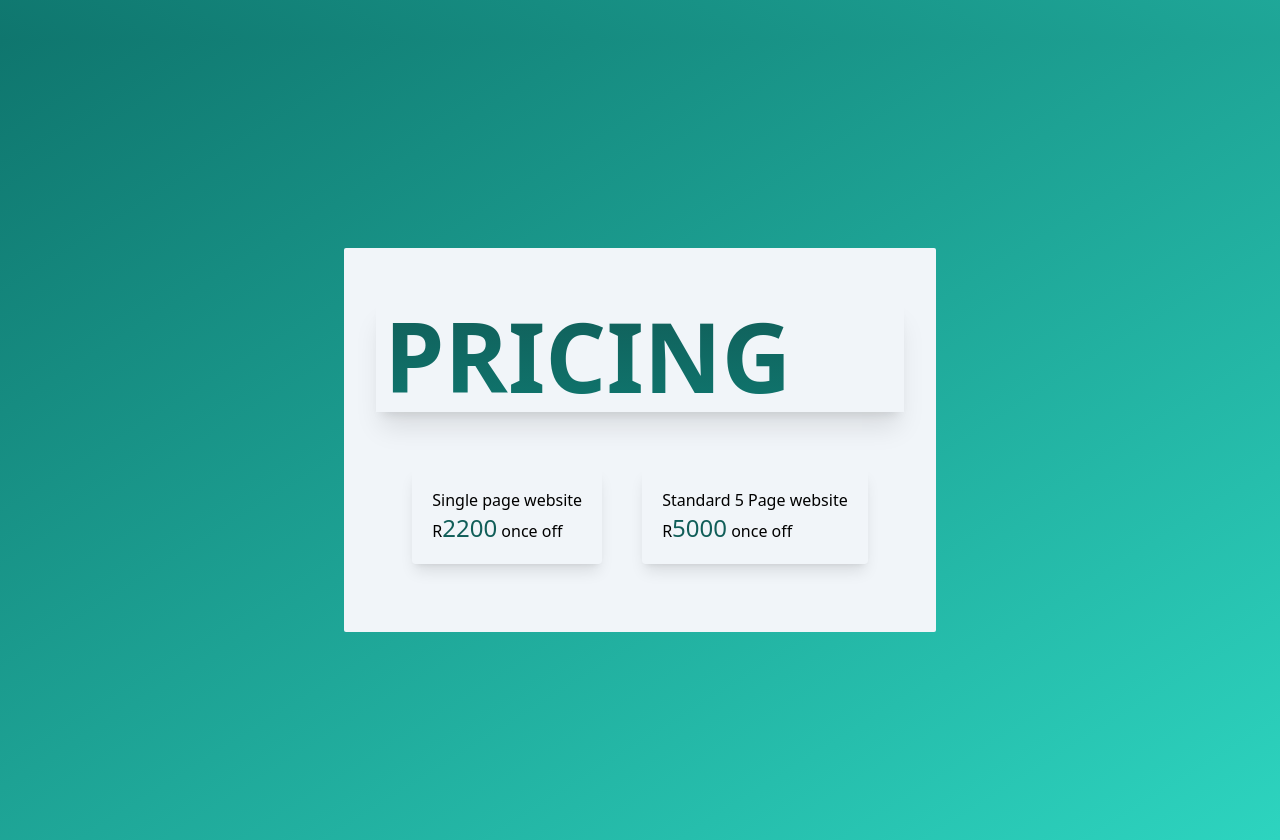
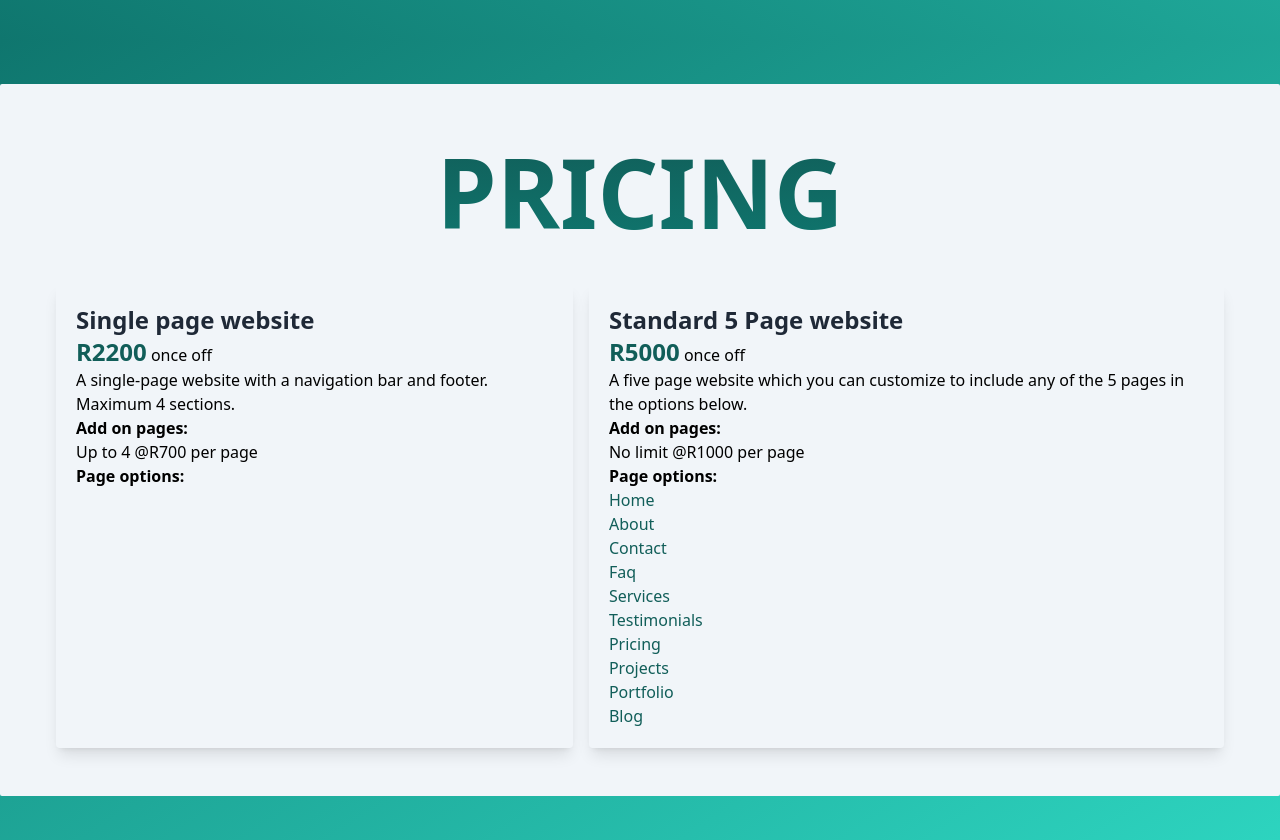
Before and after one commit to Junaidadams/portfolio-website, a React (Vite) app: page / in a window 1280 px wide. Shown: the part 760-1600 px from the top of the page. Built offline with nearby package versions, Linux system fonts and the light colour scheme.

Commit message:
Changes to pricing tiles

```diff
--- a/components/Pricing.jsx
+++ b/components/Pricing.jsx
@@ -4,12 +4,35 @@ const Pricing = () => {
   return (
     <div className=" h-full p-4 flex flex-col md:flex-row m-auto">
       {pricingScheme.map((data) => (
-        <div className="shadow-lg rounded m-5 p-5" key={data.key}>
-          <h1>{data.name}</h1>
+        <div
+          className="shadow-lg rounded my-2 md:my-0 md:mx-2 p-5"
+          key={data.key}
+        >
+          <h1 className="text-gray-800 font-bold text-2xl">{data.name}</h1>
           <p>
-            R<span className="text-teal-800 text-2xl">{data.cost}</span> once
-            off
+            <span className="text-teal-800 text-2xl font-black">
+              R{data.cost}
+            </span>{" "}
+            once off
           </p>
+          <p>{data.description}</p>
+
+          <h3 className="font-bold">Add on pages:</h3>
+          <p>
+            {data.addOnPageLimit > 0
+              ? `Up to ${data.addOnPageLimit} @R${data.addOnPageCost} per page`
+              : `No limit @R${data.addOnPageCost} per page`}
+          </p>
+          <ul>
+            <h3 className="font-bold">Page options:</h3>
+            {data.pageOptions
+              ? data.pageOptions.map((option, index) => (
+                  <li className="text-teal-800" key={index}>
+                    {option}
+                  </li>
+                ))
+              : ""}{" "}
+          </ul>
         </div>
       ))}
     </div>
--- a/constants.js
+++ b/constants.js
@@ -423,7 +423,7 @@ export const pricingScheme = [
       "A five page website which you can customize to include any of the 5 pages in the options below.",
     cost: 5000,
     addOnPageCost: 1000,
-    addOnPageLimit: null,
+    addOnPageLimit: 0,
     retainerCost: 800,
     retainerHoursIncluded: 8,
     retainerServicesIncluded: [
@@ -432,6 +432,17 @@ export const pricingScheme = [
       "Google analytics reports",
       "Monthly site health check",
     ],
-    pageOptions: [""],
+    pageOptions: [
+      "Home",
+      "About",
+      "Contact",
+      "Faq",
+      "Services",
+      "Testimonials",
+      "Pricing",
+      "Projects",
+      "Portfolio",
+      "Blog",
+    ],
   },
 ];
--- a/src/pages/Home.jsx
+++ b/src/pages/Home.jsx
@@ -38,7 +38,7 @@ const Home = () => {
         className="min-h-screen flex flex-col bg-gradient-to-br from-teal-700 to-teal-400"
       >
         <div className="m-auto bg-slate-100 rounded-sm p-8">
-          <h1 className="text-4xl font-black font-san uppercase sm:text-7xl  md:text-8xl  my-5 bg-gradient-to-t from-teal-700 to-teal-800 text-transparent bg-clip-text shadow-xl p-2">
+          <h1 className="text-4xl font-black font-san uppercase sm:text-7xl  md:text-8xl  my-5 bg-gradient-to-t from-teal-700 to-teal-800 text-transparent bg-clip-text shadow- text-center p-2">
             Pricing
           </h1>
           <div className="w-fit">
```
